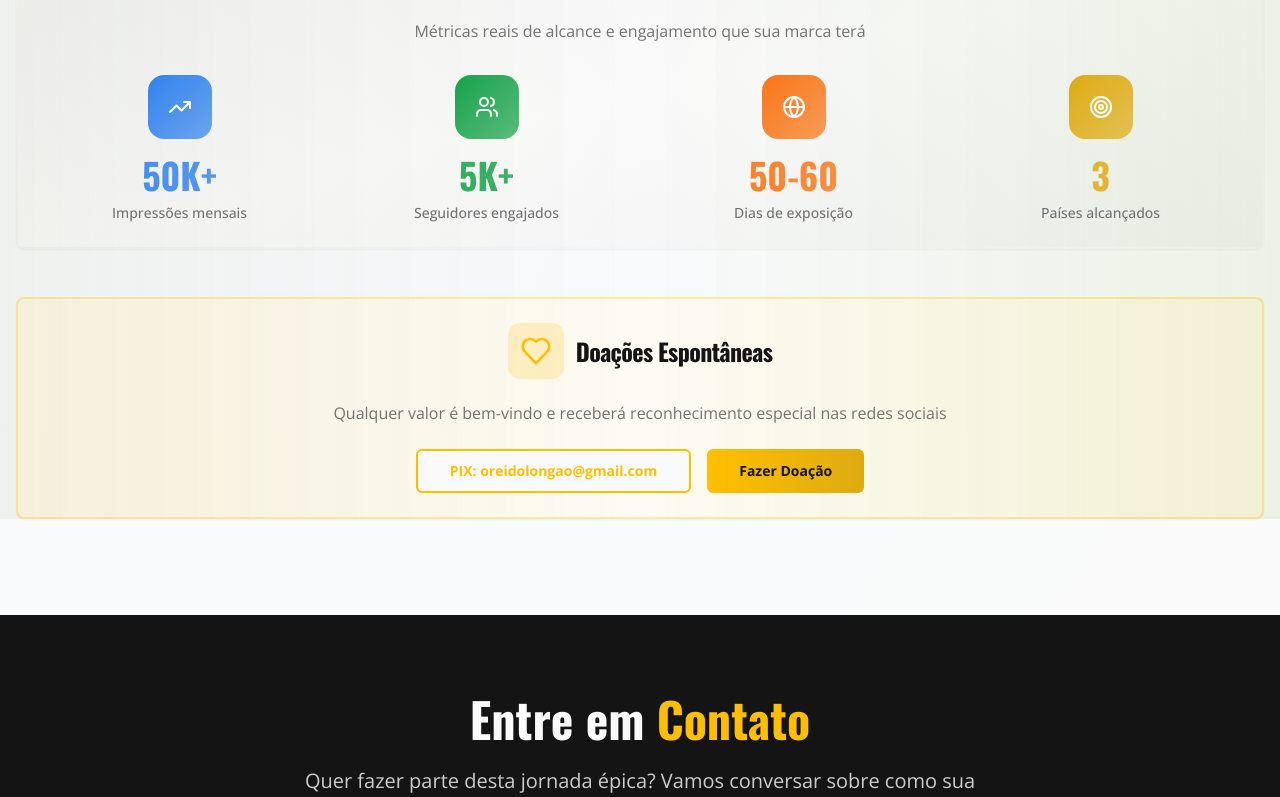
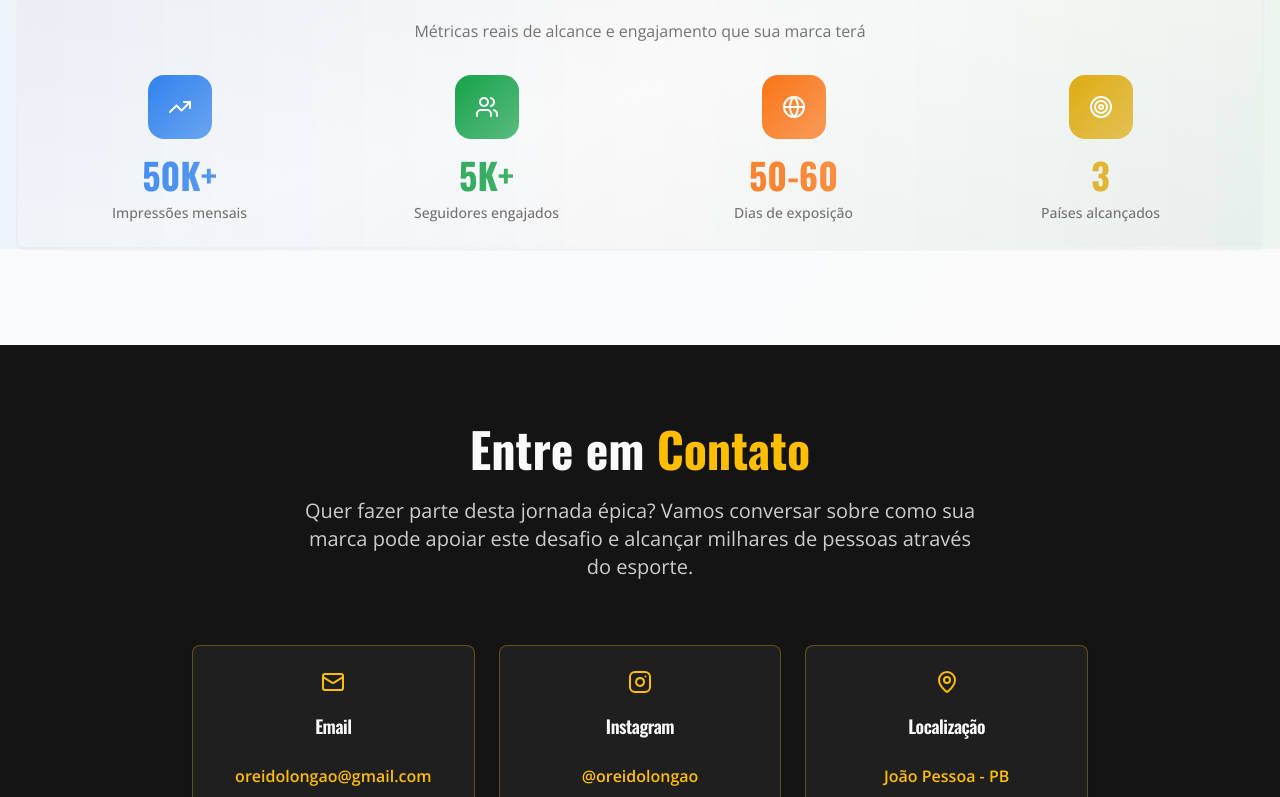
Before and after one commit to joelsondepaula/longao-road-ahead-27, a React (Vite) app: page / in a window 1280 px wide. Shown: the part 6766-7563 px from the top of the page. Built offline with nearby package versions, Linux system fonts and the light colour scheme.

Commit message:
Visual edit in Lovable
Edited UI in Lovable

```diff
--- a/src/components/Support.tsx
+++ b/src/components/Support.tsx
@@ -308,32 +308,7 @@ const Support = () => {
           </Card>
 
           {/* Enhanced Spontaneous Donations */}
-          <Card className="mt-12 bg-gradient-to-r from-road-yellow/10 via-premium-gold/5 to-road-yellow/10 border-2 border-road-yellow/30 overflow-hidden">
-            <div className="absolute inset-0 bg-gradient-to-r from-road-yellow/5 via-transparent to-premium-gold/5" />
 
-            <CardHeader className="text-center relative z-10">
-              <div className="flex items-center justify-center mb-4">
-                <div className="p-3 bg-road-yellow/20 rounded-xl mr-3">
-                  <Heart className="w-8 h-8 text-road-yellow" />
-                </div>
-                <CardTitle className="text-2xl font-bold">Doações Espontâneas</CardTitle>
-              </div>
-              <p className="text-muted-foreground max-w-2xl mx-auto">
-                Qualquer valor é bem-vindo e receberá reconhecimento especial nas redes sociais
-              </p>
-            </CardHeader>
-
-            <CardContent className="text-center relative z-10">
-              <div className="flex flex-col sm:flex-row gap-4 justify-center">
-                <Button variant="outline" size="lg" className="border-2 border-road-yellow text-road-yellow hover:bg-road-yellow hover:text-asphalt-dark font-bold transition-all duration-300">
-                  PIX: oreidolongao@gmail.com
-                </Button>
-                <Button size="lg" className="bg-gradient-to-r from-road-yellow to-premium-gold text-asphalt-dark hover:shadow-xl font-bold transition-all duration-300">
-                  Fazer Doação
-                </Button>
-              </div>
-            </CardContent>
-          </Card>
         </div>
       </div>
     </section>;
```
